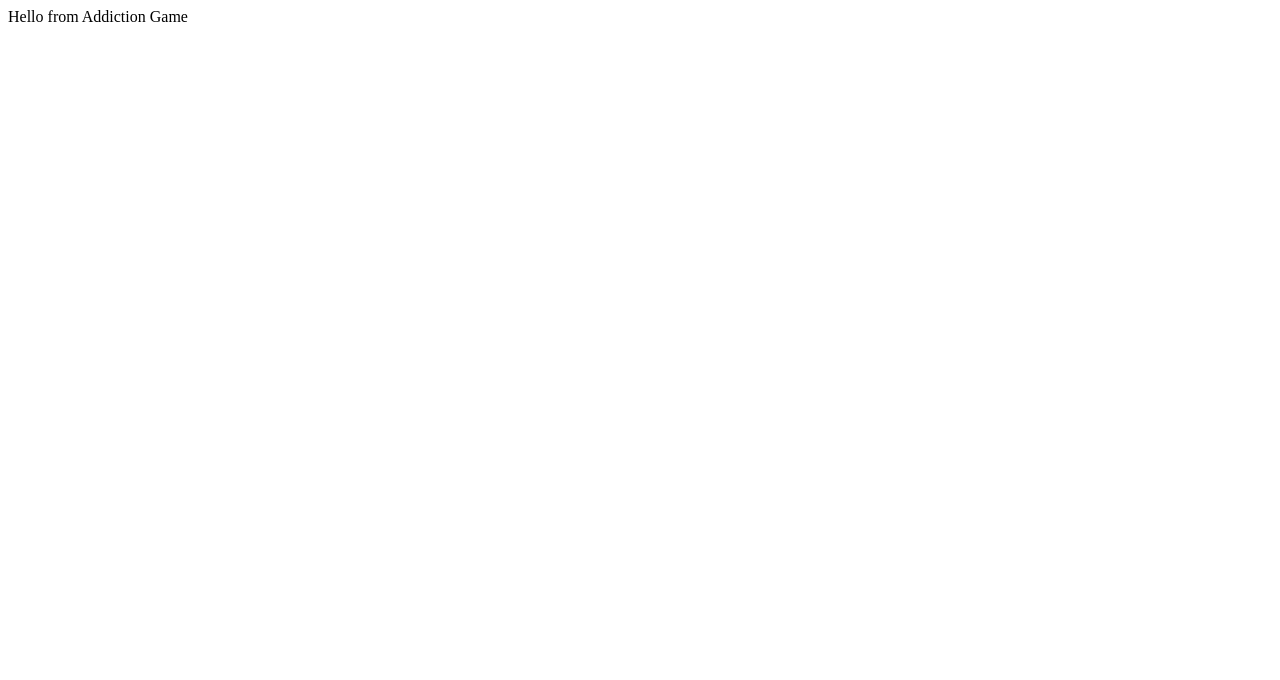
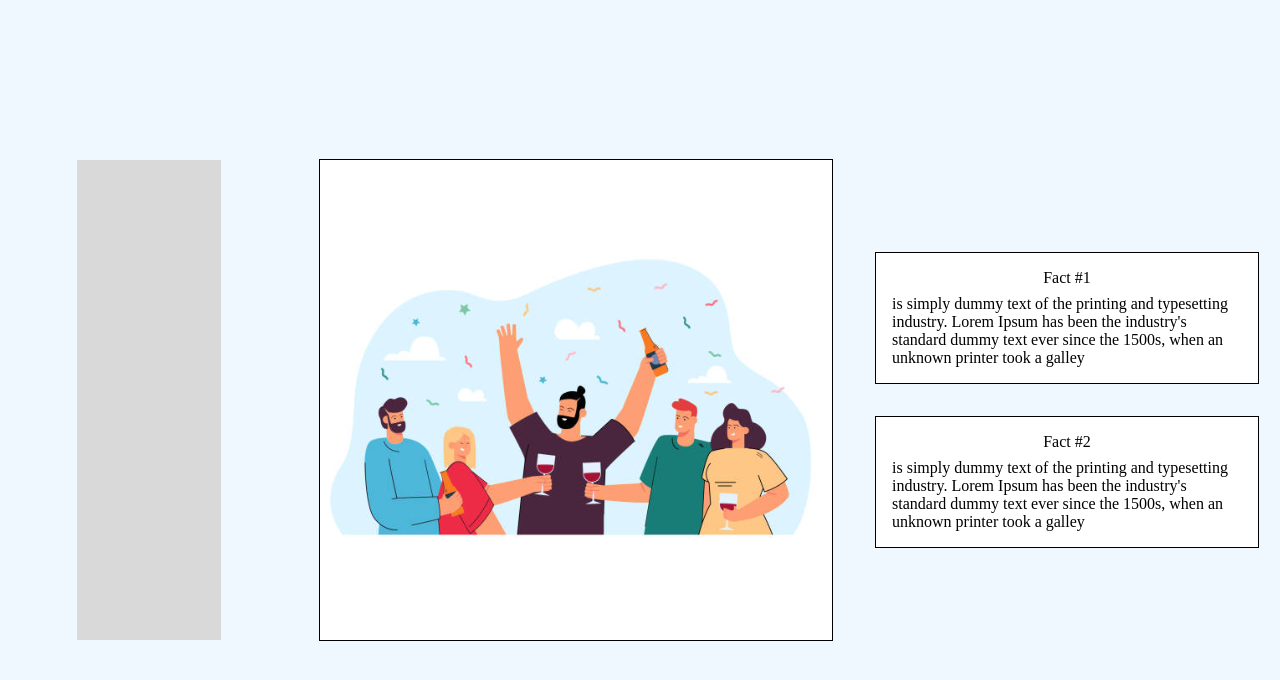
Before and after one commit to toni123321/B-S7-Addiction-game, a React (Vite) app: page / in a window 1280 px wide. Shown: the top 680 px of the page. Built offline with nearby package versions, Linux system fonts and the light colour scheme.

Commit message:
feat(design): Create the initial design of the game

```diff
--- /dev/null
+++ b/src/App.css
@@ -0,0 +1,56 @@
+.mainWrapper {
+  display: flex;
+  justify-content: space-around;
+  align-items: center;
+  height: 100vh;
+  width: 100%;
+  background-color: aliceblue;
+}
+
+.mainWrapper > * {
+  height: 60%;
+}
+
+.levelBarWrapper {
+  width: 20%;
+  text-align: center;
+}
+
+.levelBarWrapper img {
+  width: auto;
+  height: 100%;
+}
+
+.mainActorWrapper {
+  width: 40%;
+  border: 1px solid black;
+  display: flex;
+  justify-content: center;
+  align-items: center;
+  background-color: white;
+}
+
+.mainActorWrapper img {
+  width: 100%;
+  height: auto;
+}
+
+.factsList {
+  display: flex;
+  justify-content: center;
+  align-items: center;
+  flex-direction: column;
+  gap: 2rem;
+  width: 30%;
+}
+
+.fact {
+  display: flex;
+  flex-direction: column;
+  border: 1px solid black;
+  justify-content: center;
+  align-items: center;
+  padding: 1rem;
+  gap: 0.5rem;
+  background-color: white;
+}
--- a/src/App.tsx
+++ b/src/App.tsx
@@ -1,5 +1,51 @@
+import MainActor from "./assets/mainActor.svg";
+import LevelBar from "./assets/levelBar.svg";
+import "./App.css";
+
+interface IFact {
+  title: string;
+  description: string;
+}
+const facts: IFact[] = [
+  {
+    title: "Fact #1",
+    description:
+      "is simply dummy text of the printing and typesetting industry. Lorem Ipsum has been the industry's standard dummy text ever since the 1500s, when an unknown printer took a galley",
+  },
+  {
+    title: "Fact #2",
+    description:
+      "is simply dummy text of the printing and typesetting industry. Lorem Ipsum has been the industry's standard dummy text ever since the 1500s, when an unknown printer took a galley",
+  },
+];
+
+function Fact({ title, description }: IFact) {
+  return (
+    <div className="fact">
+      <div>{title}</div>
+      <div>{description}</div>
+    </div>
+  );
+}
+
 function App() {
-  return <div>Hello from Addiction Game</div>;
+  return (
+    <div>
+      <div className="mainWrapper">
+        <div className="levelBarWrapper">
+          <img src={LevelBar} alt="Level bar" />
+        </div>
+        <div className="mainActorWrapper">
+          <img src={MainActor} alt="Main actor" />
+        </div>
+        <div className="factsList">
+          {facts.map((fact) => (
+            <Fact title={fact.title} description={fact.description} />
+          ))}
+        </div>
+      </div>
+    </div>
+  );
 }
 
 export default App;
--- a/src/index.css
+++ b/src/index.css
@@ -0,0 +1,7 @@
+body {
+  margin: 0;
+  display: flex;
+  place-items: center;
+  min-width: 320px;
+  min-height: 100vh;
+}
```
Also changed, not shown: src/assets/levelBar.svg (added), src/assets/mainActor.svg (added).
